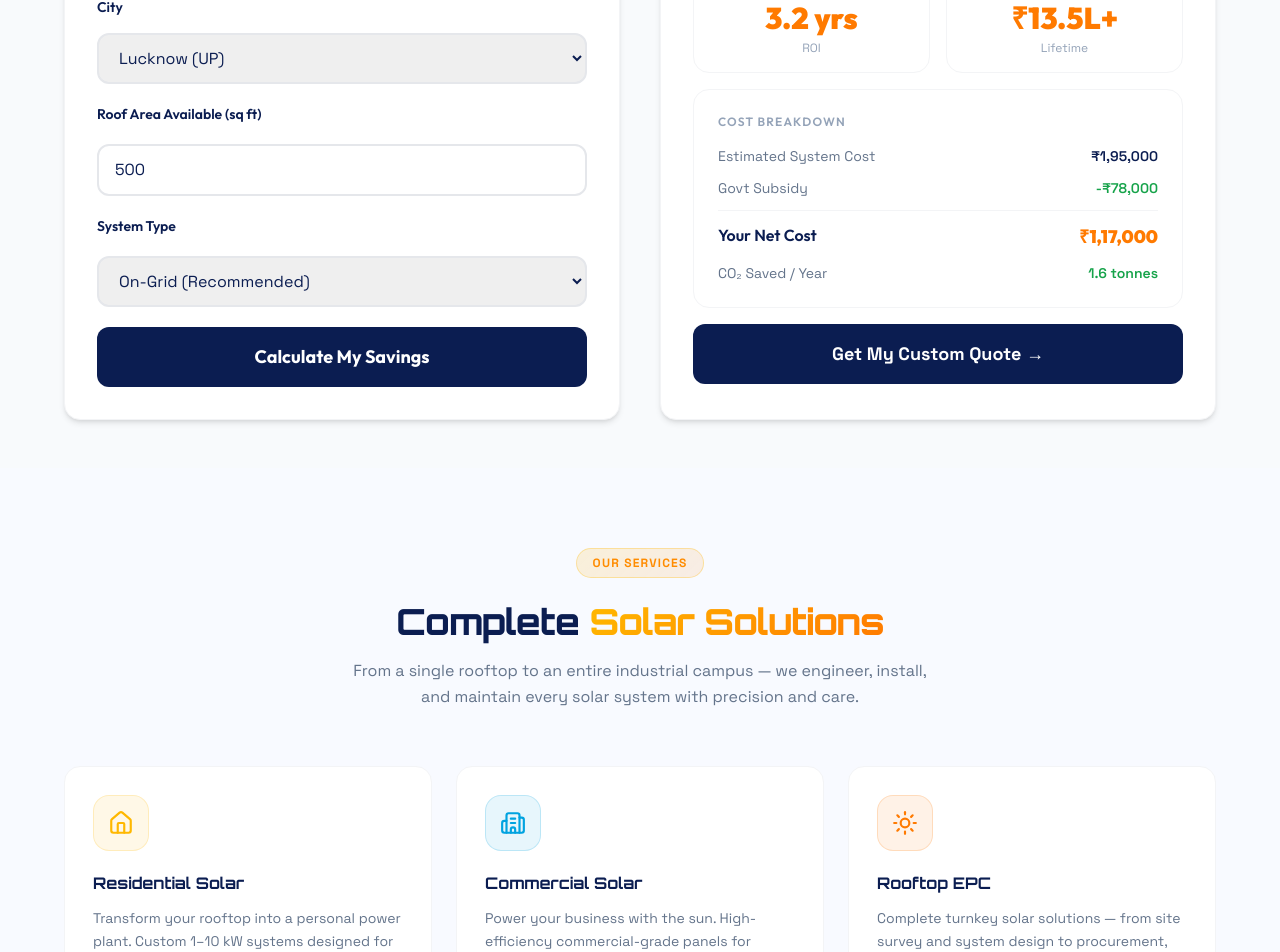
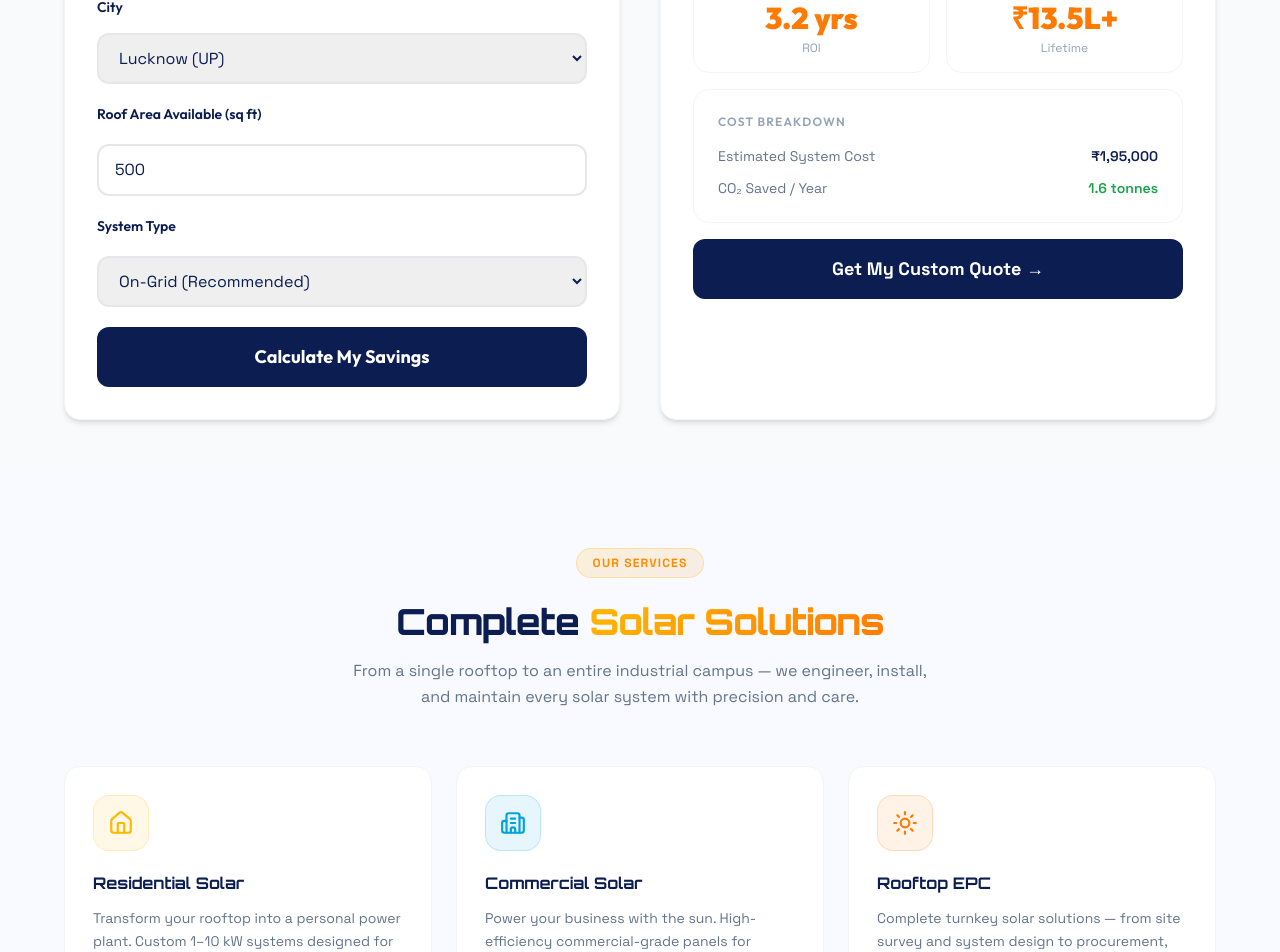
Before and after one commit to digicoders-git/Urban_Energy_Website, a React (Vite) app: page / in a window 1280 px wide. Shown: the part 2298-3250 px from the top of the page. Built offline with nearby package versions, Linux system fonts and the light colour scheme; no server answers.

Commit message:
Off grid , on grid, hybrid teeno conditions me subsidy dikha raha hai. Solar calculator me. hatao

```diff
--- a/src/components/SolarCalculator.jsx
+++ b/src/components/SolarCalculator.jsx
@@ -223,22 +223,6 @@ export default function SolarCalculator() {
       </div>
 
       <div className="flex justify-between text-xs sm:text-sm">
-        <span className="text-slate-500">Govt Subsidy</span>
-        <span className="font-semibold text-green-600">
-          -₹{fmt(results?.subsidy || 78000)}
-        </span>
-      </div>
-
-      <div className="flex justify-between pt-2 sm:pt-3 border-t border-gray-100 text-sm sm:text-base">
-        <span className="font-outfit font-semibold text-navy">
-          Your Net Cost
-        </span>
-        <span className="font-outfit font-black text-orange text-base sm:text-lg">
-          ₹{fmt(results?.net || 117000)}
-        </span>
-      </div>
-
-      <div className="flex justify-between text-xs sm:text-sm">
         <span className="text-slate-500">CO₂ Saved / Year</span>
         <span className="font-semibold text-green-600">
           {results?.co2 || 1.6} tonnes
```
